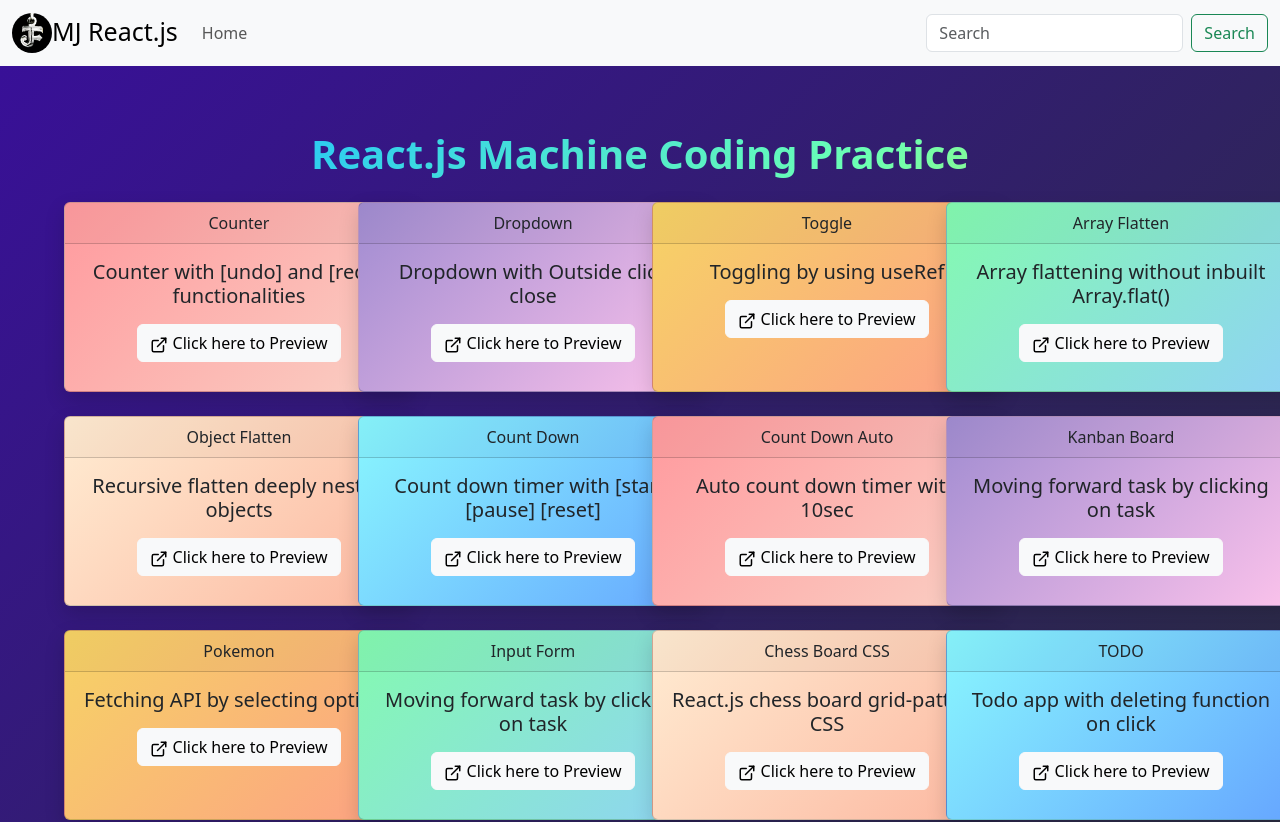
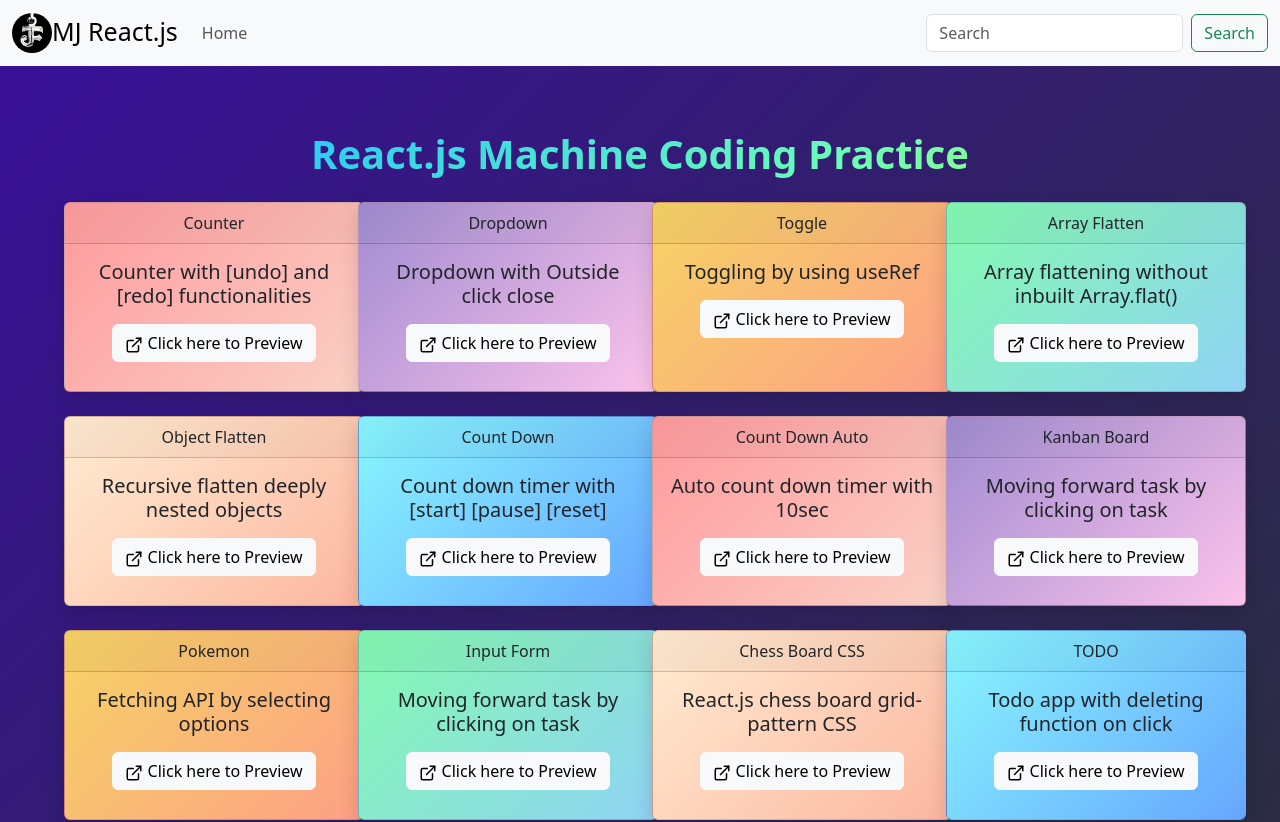
Before and after one commit to MhdJavithF/React-Machine-Coding, a React (Vite) app in the folder app/: page / in a window 1280 px wide. Shown: the top 822 px of the page. Built offline with nearby package versions, Linux system fonts and the light colour scheme.

Commit message:
layoufix

```diff
--- a/app/src/Components/Home.jsx
+++ b/app/src/Components/Home.jsx
@@ -47,7 +47,7 @@ const Home = () => {
                     <Col key={index}>
                         <Card
                             className={`custom-card ${gradientClasses[index % gradientClasses.length]}`}
-                            style={{ maxHeight: '190px', minHeight: '190px', maxWidth: '350px', minWidth: '350px' }} >
+                            style={{ maxHeight: '190px', minHeight: '190px', maxWidth: '350px', minWidth: '300px' }} >
                             <Card.Header>{card.title}</Card.Header>
                             <Card.Body>
                                 <Card.Title>{card.desc}</Card.Title>
```
